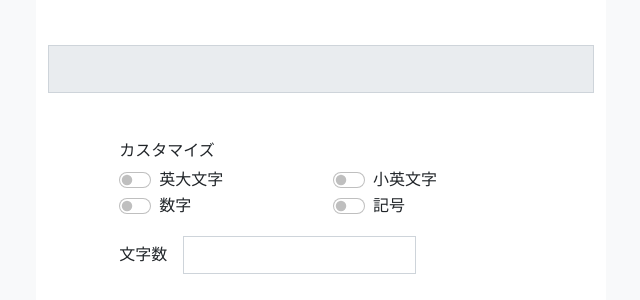
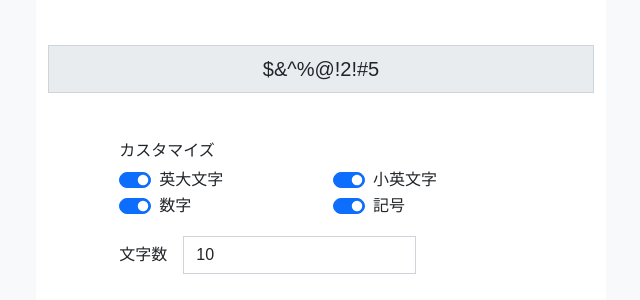
Before and after one commit to rika-hanai/vuecli-passmaker, a plain HTML site: page index.html in a window 1280 px wide. Shown: the part 80-380 px from the top of the page, without its empty margins (319-959 px from the left). Drawn offline with nearby package versions, Linux system fonts and the light colour scheme.

Commit message:
delete js

```diff
--- a/index.html
+++ b/index.html
@@ -20,14 +20,14 @@
                         <div class="row">
                             <div class="col-12">
                                 <div class="form-check form-switch">
-                                <input class="form-check-input" type="checkbox" id="big_alpha" v-model="big_alpha">
-                                    <label class="form-check-label" for="big_alpha">英大文字</label>
+                                <input class="form-check-input" type="checkbox" id="bigAlpha" v-model="bigAlpha">
+                                    <label class="form-check-label" for="bigAlpha">英大文字</label>
                                 </div>
                             </div>
                             <div class="col-12">
                                 <div class="form-check form-switch">
-                                    <input class="form-check-input" type="checkbox" id="small_alpha" v-model="small_alpha">
-                                    <label class="form-check-label" for="small_alpha">小英文字</label>
+                                    <input class="form-check-input" type="checkbox" id="smallAlpha" v-model="smallAlpha">
+                                    <label class="form-check-label" for="smallAlpha">小英文字</label>
                                 </div>
                             </div>
                             <div class="col-12">
@@ -55,6 +55,43 @@
         </div>
     </div>
     <script src="https://unpkg.com/vue@next"></script>
+    <script>
+        const app = {
+            data(){
+                return {
+                    bigAlpha: true,
+                    smallAlpha: true,
+                    numbers: true,
+                    symbols :true,
+                    length: 10
+                }
+            },
+            computed: {
+                password() {
+                    const big_alpha_string = 'ABCDEFGHJKLMNPQRSTUVWXZ'
+                    const small_alpha_string = 'abcdefghijkmnopqrstunwxyz'
+                    const numbers_string = '23456789'
+                    const symbols_string = '!@#$%^&*()'
 
+                    let source = ''
+                    source += (this.big_alpha ? big_alpha_string : '')
+                    source += (this.small_alpha ? small_alpha_string : '')
+                    source += (this.numbers ? numbers_string : '')
+                    source += (this.symbols ? symbols_string : '')
+                    if(source === '') return '-'
+
+
+                    let ret = ''
+                    for (let i=0; i<this.length; i++){
+                        let rand = Math.floor(Math.random() * source.length)
+                        ret += source.substr(rand, 1)
+                    }
+                    return ret
+                }
+            }
+        }
+
+        Vue.createApp(app).mount('#app')
+        </script>
 </body>
 </html>
```
Also changed, not shown: index.js (deleted, +0 -36 lines).
